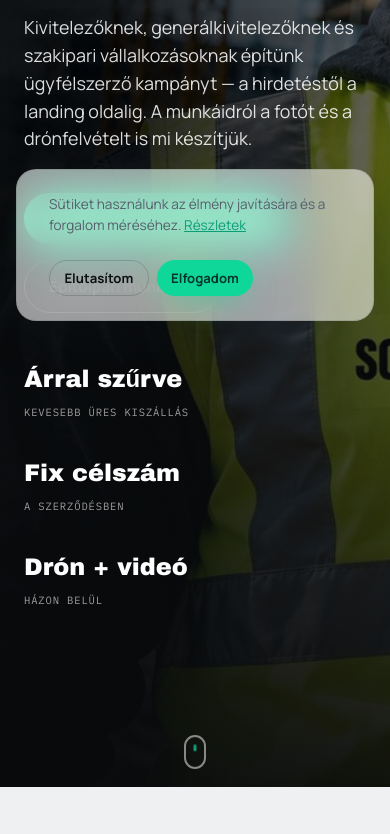
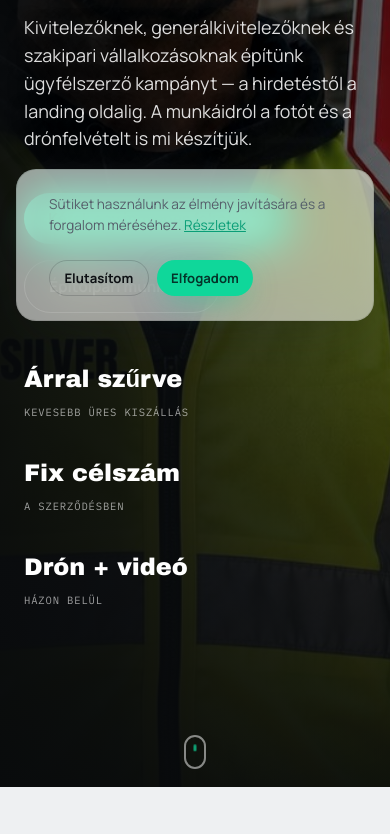
Before and after one commit to soulsilverserver/soulsilver-landing, a plain HTML site: page epitoipari-marketing.html in a window 390 px wide. Shown: the part 499-1333 px from the top of the page. Drawn offline with Linux system fonts and the light colour scheme; a web font is replaced by a local one.

Commit message:
Epitoipari hero: mobilon a munkas latszik, ne a daru

```diff
--- a/epitoipari-marketing.html
+++ b/epitoipari-marketing.html
@@ -140,7 +140,10 @@
          alatta maradnak tartaléknak, ha a kép nem töltődne be. A scrim
          balra sötétít erősen (0,94), jobbra alig (0,30) — ezért esik a szöveg
          a munkás felé, a tábla pedig olvasható marad a jobb oldalon. -->
-    <div class="phero-bg" style="background-image:url(img/hero-epitoipari.jpg), radial-gradient(120% 100% at 10% 6%, #5A4212 0%, transparent 58%), radial-gradient(100% 90% at 92% 100%, #C8912B 0%, transparent 54%), linear-gradient(160deg,#0A0B0D 0%,#191A1C 100%); background-position:left center;"></div>
+    <!-- A background-position NEM itt van, hanem a styles.css-ben
+         (.phero-bg--epitoipar): médialekérdezés kell hozzá, mert asztali
+         és mobil nézetben más képrészletet kell mutatni. -->
+    <div class="phero-bg phero-bg--epitoipar" style="background-image:url(img/hero-epitoipari.jpg), radial-gradient(120% 100% at 10% 6%, #5A4212 0%, transparent 58%), radial-gradient(100% 90% at 92% 100%, #C8912B 0%, transparent 54%), linear-gradient(160deg,#0A0B0D 0%,#191A1C 100%);"></div>
     <!-- Erősebb scrim CSAK ezen az oldalon. Az alapértelmezett jobbra alig
          sötétít (0,30), ami sima fotónál jó — itt viszont a kép jobb felén egy
          piros-fehér tábla ül a saját, nagy feliratával, és a fehér H1 pont
--- a/styles.css
+++ b/styles.css
@@ -727,6 +727,11 @@
     background-attachment:fixed;
     background-color:#0A0C0F;
   }
+  /* Építőipari landing hero — melyik képrészlet látszik.
+     Azért van itt és nem az oldal inline stílusában, mert médialekérdezés
+     kell hozzá. Asztali nézetben a doboz közel négyzetes, ott a `left`
+     jó: balra a munkás, jobbra a tábla. */
+  .phero-bg--epitoipar{ background-position:left center; }
   .phero-scrim{
     position:absolute; inset:0; z-index:-1; pointer-events:none;
     background:
@@ -764,6 +769,14 @@
   @media (max-width:900px){
     .phero-bg{ background-attachment:scroll; }
     .phero{ min-height:auto; }
+    /* Mobilon a hero doboz ~375×1304, vagyis 0.29 arányú, a fotó viszont
+       1.5. A `cover` emiatt a kép szélességének mindössze 19%-át mutatja
+       (1600-ból 307 px). `left center` mellett ez pont a bal széli daru
+       volt: a munkás és a STOP-tábla teljesen kimaradt a képből — pedig a
+       kattintások 84%-a mobilról jön. A 29% a munkás arcára állítja a
+       látható sávot. A táblát (65%) szándékosan NEM választottuk: ott
+       csak egy nagy piros folt látszik levágott betűkkel. */
+    .phero-bg--epitoipar{ background-position:29% center; }
     /* 176px felso terkoz utan mobilon ~350px ures sav volt a nav es a
        morzsamenu kozott. A .topnav alja 106px-nel van, 136px ad ~30px levegot. */
     .phero .wrap{ padding-top:calc(var(--sp-16) + .5rem); padding-bottom:var(--sp-6); }
```
